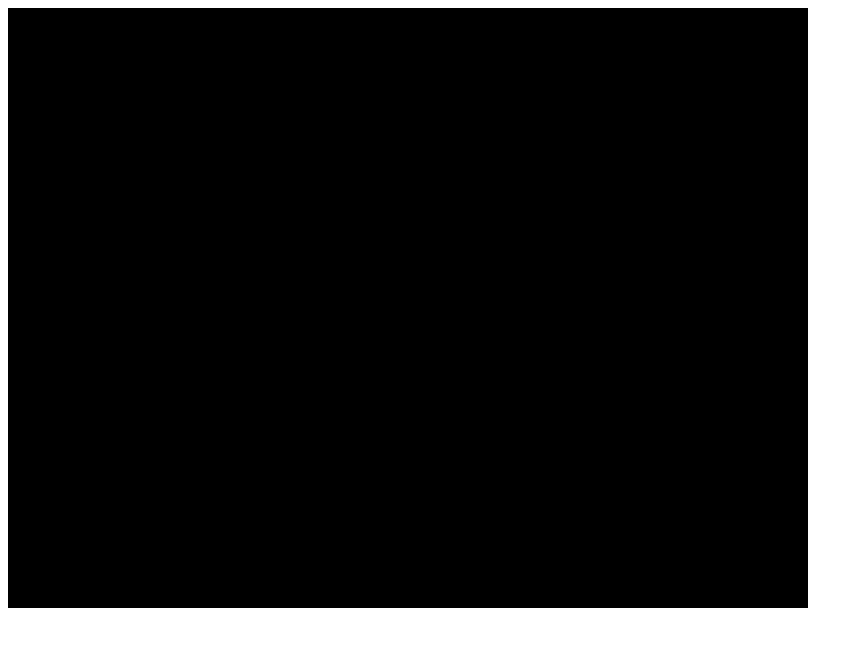
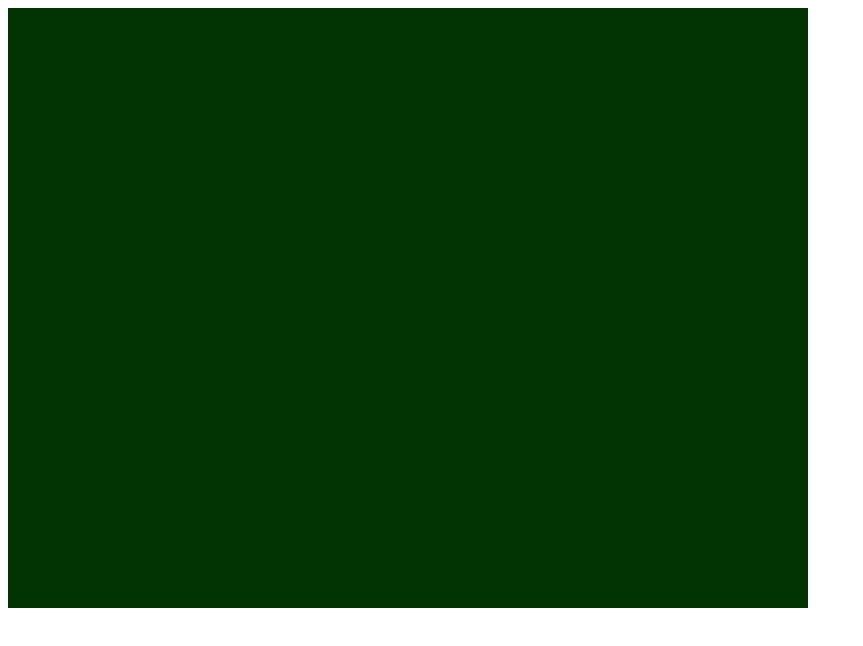
Before and after one commit to littleglassdiode/polywar, a plain HTML site: page client/index.html in a window 1280 px wide. Shown: the whole page, without its empty margins (0-863 px from the left). Drawn offline with Linux system fonts and the light colour scheme.

Commit message:
Add some rectangles near the center of the map.
That way you can tell that you're moving right away.  Also, I changed
the color of the background to a dark green, so it's clear that YOU
ARE NOT IN SPACE.

```diff
--- a/client/index.html
+++ b/client/index.html
@@ -6,7 +6,7 @@
 		<link rel="icon" type="image/png" href="/favicon.png" />
 	</head>
 	<body>
-		<canvas id="polywarCanvas" width="800" height="600" style="background: #000">
+		<canvas id="polywarCanvas" width="800" height="600" style="background: #030">
 		  <p>
 				Your browser does not appear to support the <code>&lt;canvas&gt;</code>
 				element.  Polywar works best in an up-to-date version of
--- a/client/map.json
+++ b/client/map.json
@@ -23,6 +23,26 @@
 			"position": [-500, -500],
 			"size": [50, 50],
 			"color": "#c45"
+		},
+		{
+			"position": [0, 250],
+			"size": [25, 25],
+			"color": "#999"
+		},
+		{
+			"position": [0, -250],
+			"size": [25, 25],
+			"color": "#999"
+		},
+		{
+			"position": [250, 0],
+			"size": [25, 25],
+			"color": "#999"
+		},
+		{
+			"position": [-250, 0],
+			"size": [25, 25],
+			"color": "#999"
 		}
 	]
 }
```
